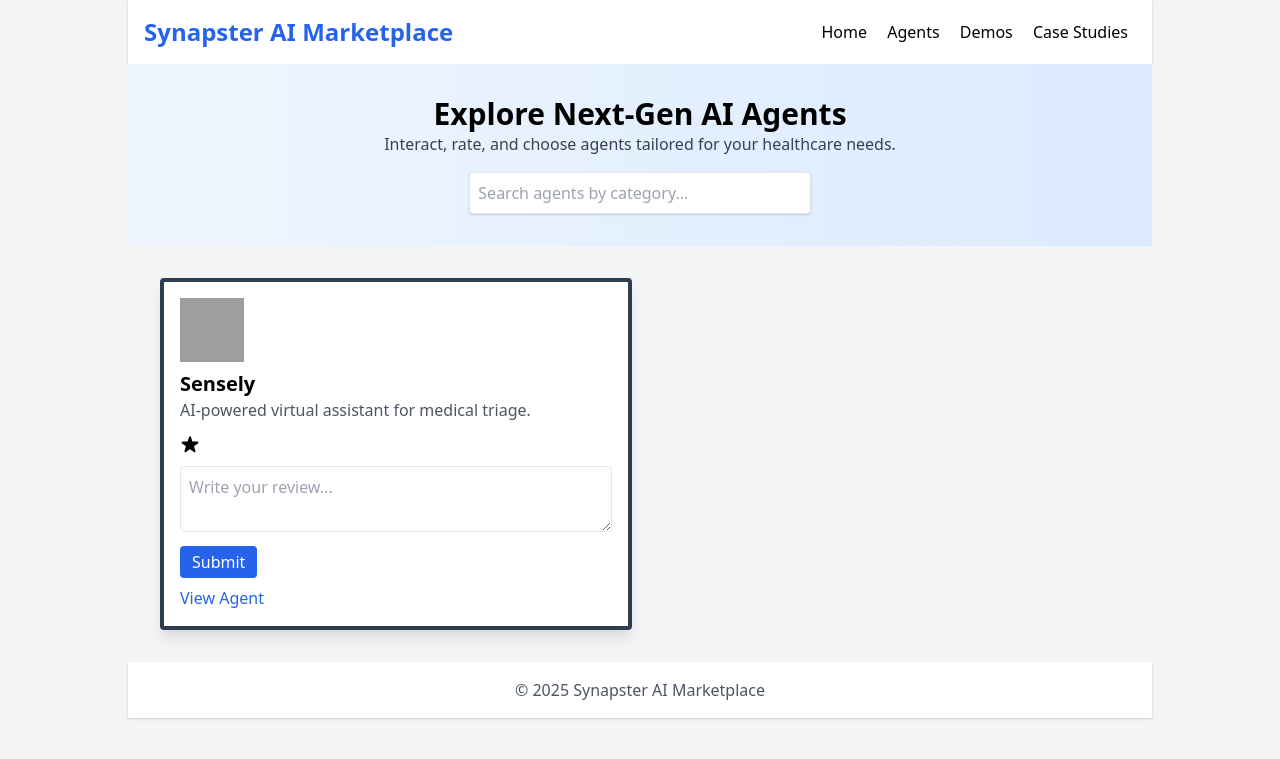
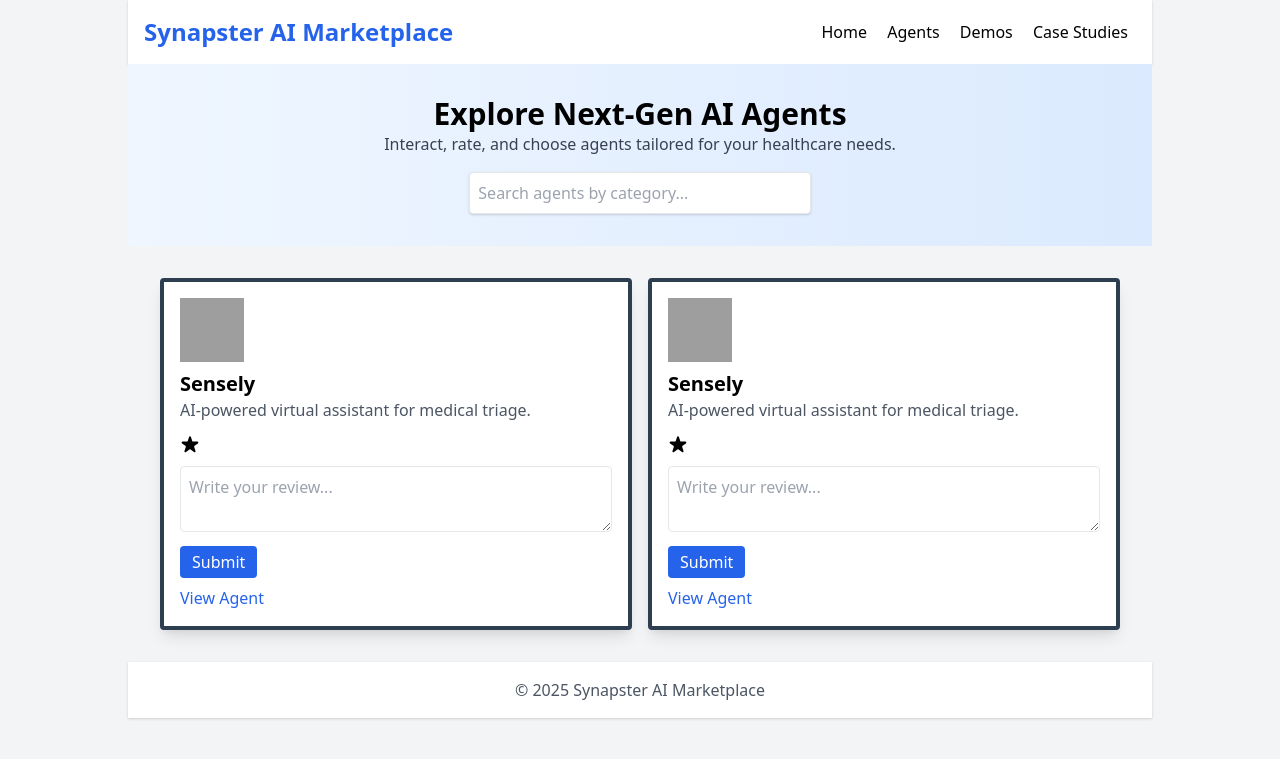
Before and after one commit to nhs-analystx/synapster, a Jekyll site: the page index.html, which Jekyll copies as it is, in a window 1280 px wide. Shown: the top 759 px of the page. Built offline with Jekyll 4.4.1, drawn with Linux system fonts in a browser that asks for light colours; grey boxes are pictures that could not be loaded.

Commit message:
Update index.html

```diff
--- a/index.html
+++ b/index.html
@@ -77,6 +77,21 @@
         </form>
         <a href="#" class="inline-block mt-2 text-blue-600 hover:underline">View Agent</a>
       </div>
+            <div class="agent-card bg-white rounded shadow-lg p-4" id="agent-1" data-keywords="diagnostics imaging">
+        <img src="logo.png" alt="Company Logo" class="w-16 h-16 mb-2">
+        <h4 class="font-bold text-xl">Sensely</h4>
+        <p class="text-gray-600">AI-powered virtual assistant for medical triage.</p>
+        <div class="my-3" id="feedback-agent-1"></div>
+        <form onsubmit="submitFeedback(event, 'agent-1')">
+          <div class="flex space-x-1 cursor-pointer" onclick="event.stopPropagation()">
+            <svg xmlns="http://www.w3.org/2000/svg" class="star w-6 h-6" onclick="rateAgent(this.parentElement, 1)" fill="currentColor"><path d="M9.049 2.927c.3-.921 1.603-.921 1.902 0l1.286 3.957a1 1 0 00.95.69h4.163c.969 0 1.371 1.24.588 1.81l-3.37 2.448a1 1 0 00-.364 1.118l1.286 3.957c.3.921-.755 1.688-1.538 1.118l-3.37-2.448a1 1 0 00-1.175 0l-3.37 2.448c-.783.57-1.838-.197-1.538-1.118l1.286-3.957a1 1 0 00-.364-1.118L2.06 9.384c-.783-.57-.38-1.81.588-1.81h4.163a1 1 0 00.95-.69l1.286-3.957z"/></svg>
+          </div>
+          <input type="hidden" name="rating" value="0">
+          <textarea name="review" placeholder="Write your review..." class="mt-2 p-2 border w-full rounded"></textarea>
+          <button type="submit" class="mt-2 bg-blue-600 text-white px-3 py-1 rounded">Submit</button>
+        </form>
+        <a href="#" class="inline-block mt-2 text-blue-600 hover:underline">View Agent</a>
+      </div>
 
       <!-- Add another featured agent card similarly -->
 
```
